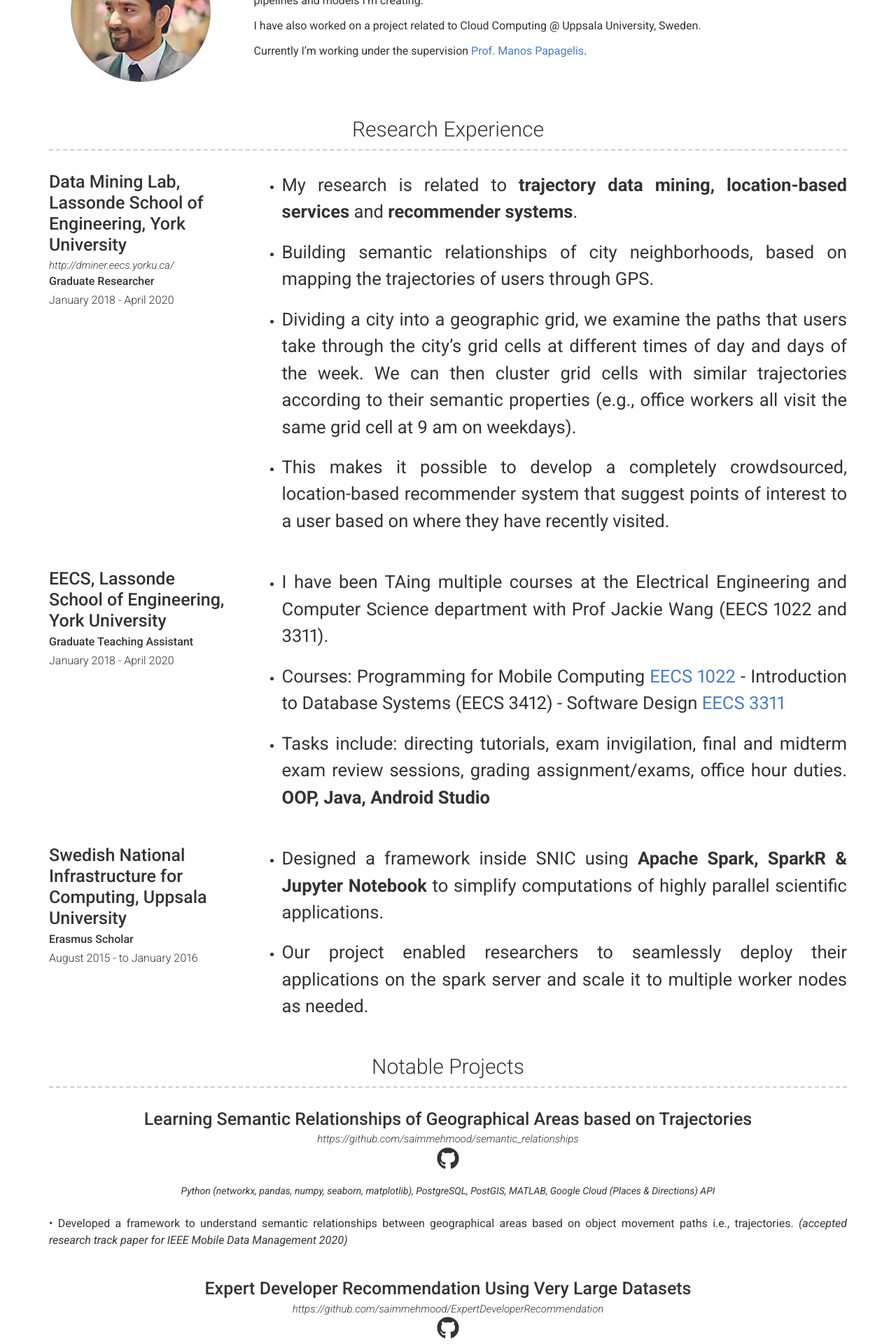
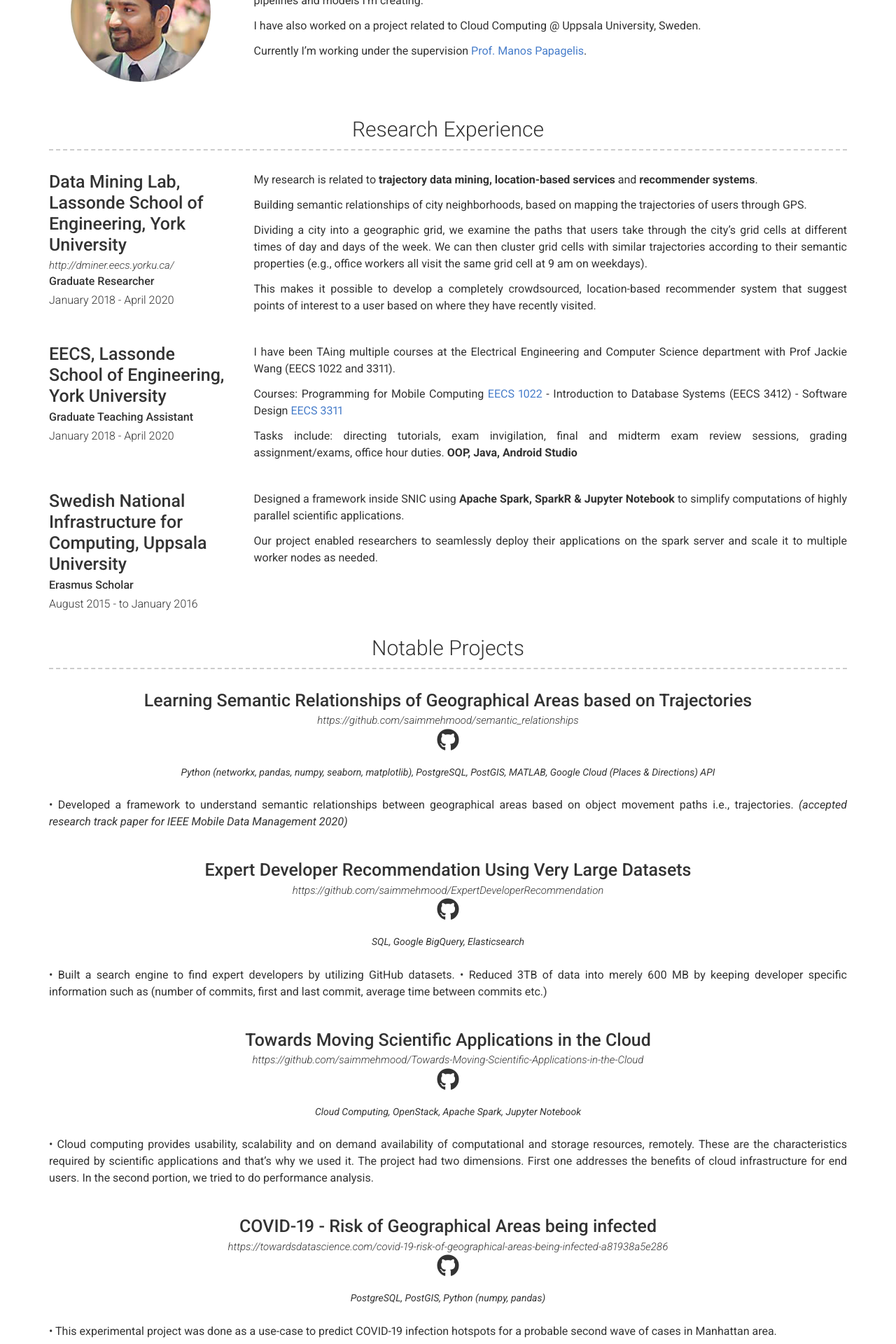
Before and after one commit to saimmehmood/saimmehmood.github.io, a Jekyll site: the page built from index.md, in a window 1280 px wide. Shown: the part 385-2305 px from the top of the page at 70% size. Built offline with Jekyll 4.4.1, drawn with Linux system fonts in a browser that asks for light colours; nearby versions of some CDN libraries.

Commit message:
6/22/2020 2:29 AM

```diff
--- a/_data/experience.yml
+++ b/_data/experience.yml
@@ -6,13 +6,13 @@
   # quote: >
   #  Solving 21st century problems by diging holes and making game changing products like the *not a flamethrower*
   description: | # this will include new lines to allow paragraphs
-    - My research is related to **trajectory data mining, location-based services** and **recommender systems**.
+    My research is related to **trajectory data mining, location-based services** and **recommender systems**.
 
-    - Building semantic relationships of city neighborhoods, based on mapping the trajectories of users through GPS.
+    Building semantic relationships of city neighborhoods, based on mapping the trajectories of users through GPS.
 
-    - Dividing a city into a geographic grid, we examine the paths that users take through the city's grid cells at different times of day and days of the week. We can then cluster grid cells with similar trajectories according to their semantic properties (e.g., office workers all visit the same grid cell at 9 am on weekdays).
+    Dividing a city into a geographic grid, we examine the paths that users take through the city's grid cells at different times of day and days of the week. We can then cluster grid cells with similar trajectories according to their semantic properties (e.g., office workers all visit the same grid cell at 9 am on weekdays).
 
-    - This makes it possible to develop a completely crowdsourced, location-based recommender system that suggest points of interest to a user based on where they have recently visited.
+    This makes it possible to develop a completely crowdsourced, location-based recommender system that suggest points of interest to a user based on where they have recently visited.
 
 
 - layout: left
@@ -23,12 +23,12 @@
   # quote: >
   #  Solving 21st century problems by diging holes and making game changing products like the *not a flamethrower*
   description: | # this will include new lines to allow paragraphs
-    - I have been TAing multiple courses at the Electrical Engineering and Computer Science department with Prof Jackie Wang (EECS 1022 and 3311).
+    I have been TAing multiple courses at the Electrical Engineering and Computer Science department with Prof Jackie Wang (EECS 1022 and 3311).
 
-    - Courses:
+    Courses:
     Programming for Mobile Computing [EECS 1022](https://bit.ly/2JRlrjd) - Introduction to Database Systems (EECS 3412) - Software Design [EECS 3311](https://bit.ly/2AXJxpL)
 
-    - Tasks include: directing tutorials, exam invigilation, final and midterm exam review sessions, grading assignment/exams, office hour duties. **OOP, Java, Android Studio**
+    Tasks include: directing tutorials, exam invigilation, final and midterm exam review sessions, grading assignment/exams, office hour duties. **OOP, Java, Android Studio**
 
   #Lists:
 
@@ -40,6 +40,6 @@
   # quote: >
   #  Solving 21st century problems by diging holes and making game changing products like the *not a flamethrower*
   description: | # this will include new lines to allow paragraphs
-    - Designed a framework inside SNIC using **Apache Spark, SparkR & Jupyter Notebook** to simplify computations of highly parallel scientific applications.
+    Designed a framework inside SNIC using **Apache Spark, SparkR & Jupyter Notebook** to simplify computations of highly parallel scientific applications.
 
-    - Our project enabled researchers to seamlessly deploy their applications on the spark server and scale it to multiple worker nodes as needed.
+    Our project enabled researchers to seamlessly deploy their applications on the spark server and scale it to multiple worker nodes as needed.
```
